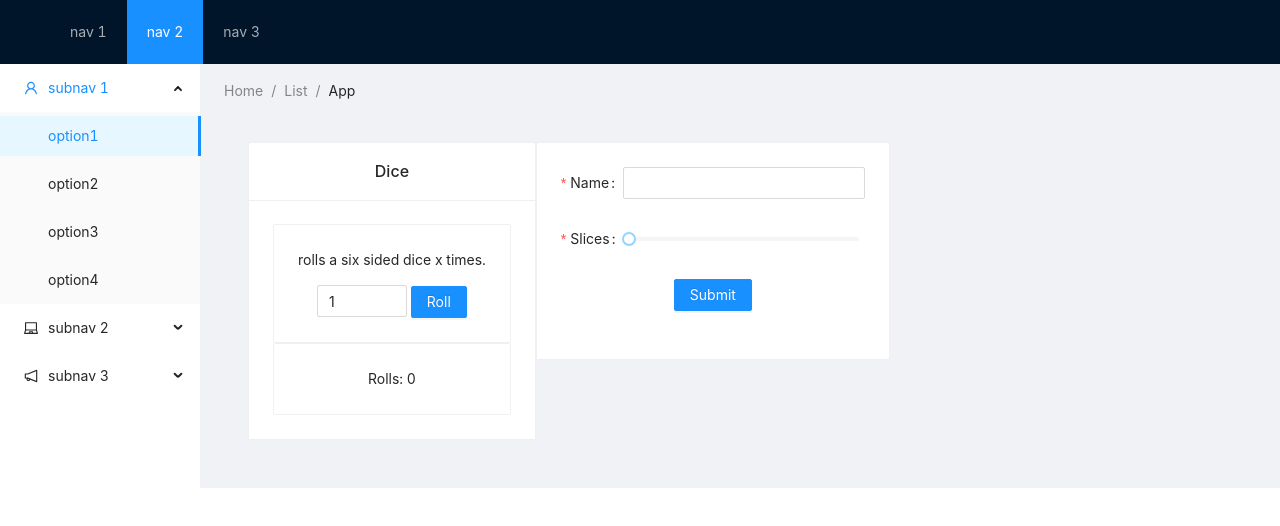
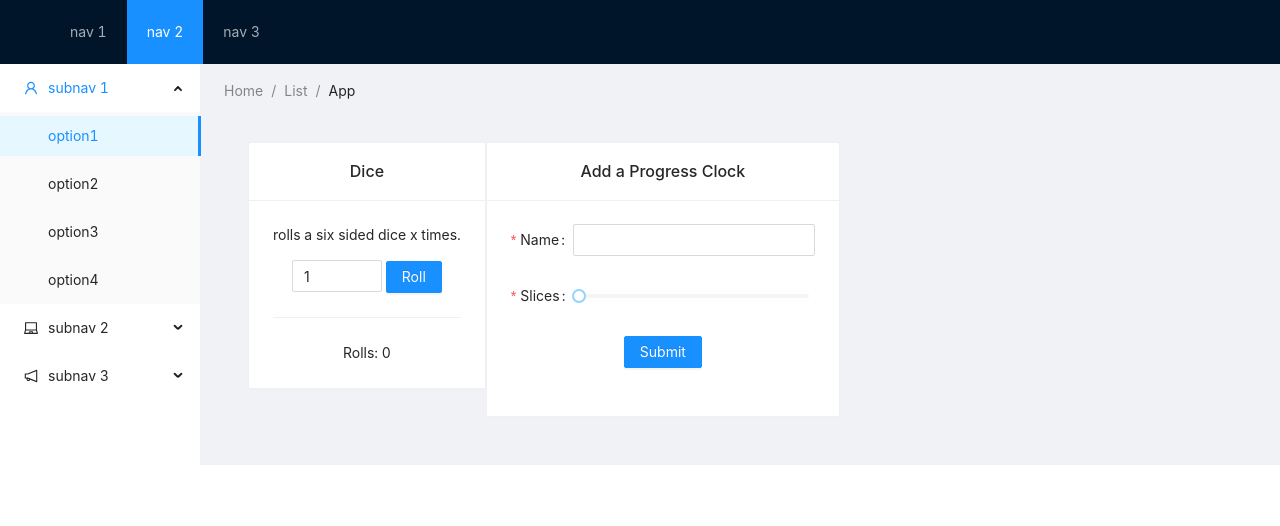
Before and after one commit to carnationcrab/blades-dashboard, a React (Create React App) app: page / in a window 1280 px wide. Shown: the top 526 px of the page. Built offline with nearby package versions, Linux system fonts and the light colour scheme.

Commit message:
Minor tweaks to cards

```diff
--- a/src/views/dashboard/elements/diceRoller.tsx
+++ b/src/views/dashboard/elements/diceRoller.tsx
@@ -1,5 +1,5 @@
 import { render } from "@testing-library/react";
-import { Button, Card, InputNumber } from "antd";
+import { Button, Card, Divider, InputNumber } from "antd";
 import React, { useState } from "react";
 
 function rollDie() {
@@ -15,7 +15,6 @@ export default function DiceRoller() {
   return (
     <div className="App">
       <Card title="Dice">
-        <Card>
         <p>rolls a six sided dice x times.</p>
         <InputNumber
           min={1}
@@ -36,8 +35,8 @@ export default function DiceRoller() {
         >
           Roll
         </Button>
-        </Card>
-        <Card> Rolls: {rolls}</Card>
+        <Divider />
+        <div> Rolls: {rolls}</div>
       </Card>
     </div>
   );
--- a/src/views/dashboard/forms/addClock.tsx
+++ b/src/views/dashboard/forms/addClock.tsx
@@ -22,7 +22,7 @@ export default function ClockForm() {
 
   return (
     <div className="App">
-      <Card>
+      <Card title="Add a Progress Clock">
         <Form
           name="basic"
           initialValues={{ remember: true }}
```
Lines whose indentation alone changed are shown as unchanged.
